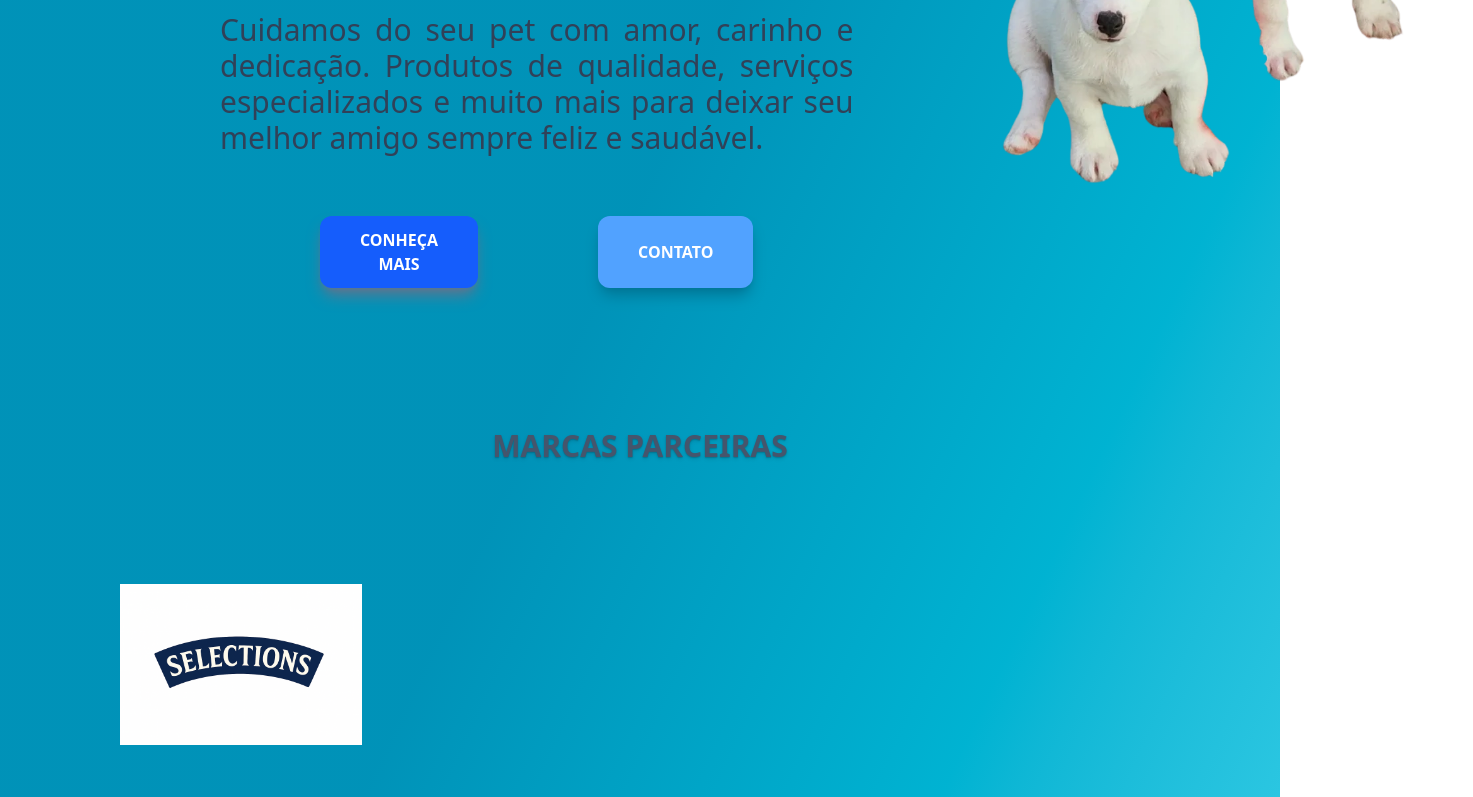
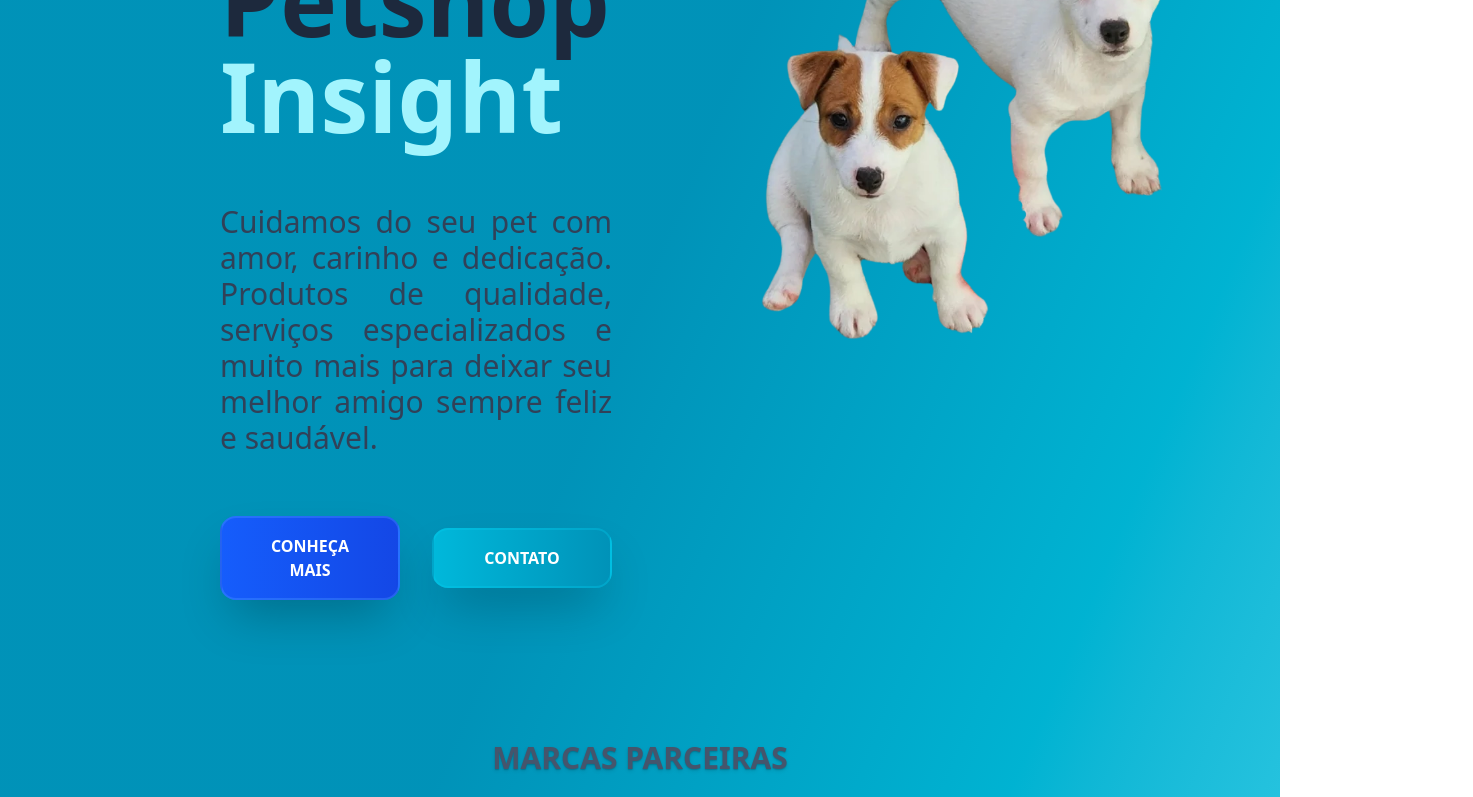
Before and after one commit to PedroAlmeida232/PetShop-Insight, a React (Vite) app in the folder frontend/: page / in a window 1280 px wide. Shown: the part 620-1417 px from the top of the page, 1473 px wide, since content can reach past the window. Built offline with nearby package versions, Linux system fonts and the light colour scheme.

Commit message:
adicionando links de navegação

```diff
--- a/frontend/src/components/Inicio.jsx
+++ b/frontend/src/components/Inicio.jsx
@@ -17,9 +17,19 @@ const Main = () =>{
                         Produtos de qualidade, serviços especializados e muito mais
                         para deixar seu melhor amigo sempre feliz e saudável.
                     </p>
-                    <div className='flex gap-30 justify-start px-25'>
-                        <button className='cursor-pointer bg-blue-600 py-3 px-10 rounded-xl shadow-lg shadow-slate-500 text-white font-bold uppercase hover:bg-blue-500 hover:shadow-slate-500 transition ease-in-out'>Conheça Mais</button>
-                        <button className='cursor-pointer bg-blue-400 py-3 px-10 rounded-xl shadow-lg shadow-cyan-700 text-white font-bold uppercase hover:bg-blue-500 hover:shadow-slate-500 transition ease-in-out'>Contato</button>
+                    <div className='flex gap-8 justify-start items-center'>
+                        <a href='/sobre' className='group'>
+                            <button className='relative cursor-pointer bg-gradient-to-r from-blue-600 to-blue-700 py-4 px-10 rounded-2xl shadow-2xl text-white font-bold text-base uppercase hover:from-blue-700 hover:to-blue-800 hover:scale-105 hover:shadow-cyan-500/50 transition-all duration-500 ease-out transform hover:-translate-y-1 border-2 border-blue-400/30 min-w-[180px]'>
+                                <span className='relative z-10'>Conheça Mais</span>
+                                <div className='absolute inset-0 rounded-2xl bg-gradient-to-r from-cyan-400/0 to-cyan-400/0 group-hover:from-cyan-400/20 group-hover:to-blue-400/20 transition-all duration-500'></div>
+                            </button>
+                        </a>
+                        <a href='/contatos' className='group'>
+                            <button className='relative cursor-pointer bg-gradient-to-r from-cyan-500 to-cyan-600 py-4 px-10 rounded-2xl shadow-2xl text-white font-bold text-base uppercase hover:from-cyan-600 hover:to-cyan-700 hover:scale-105 hover:shadow-blue-500/50 transition-all duration-500 ease-out transform hover:-translate-y-1 border-2 border-cyan-400/30 min-w-[180px]'>
+                                <span className='relative z-10'>Contato</span>
+                                <div className='absolute inset-0 rounded-2xl bg-gradient-to-r from-blue-400/0 to-blue-400/0 group-hover:from-blue-400/20 group-hover:to-cyan-400/20 transition-all duration-500'></div>
+                            </button>
+                        </a>
                     </div>
                 </div>
                 <img src={img2} className='w-150' />
```
